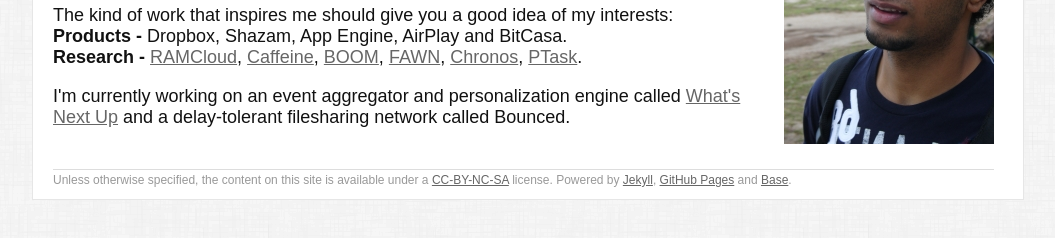
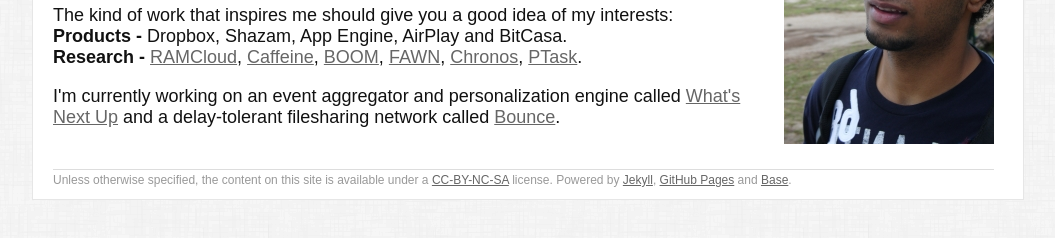
Before and after one commit to tuxicon/raghavsethi.github.com, a Jekyll site: the page index.html, which Jekyll copies as it is, in a window 1280 px wide. Shown: the part 254-492 px from the top of the page, without its empty margins (112-1167 px from the left). Built offline with Jekyll 4.4.1, drawn with Linux system fonts in a browser that asks for light colours; nearby versions of some CDN libraries.

Commit message:
Changed bounced to bounce

```diff
--- a/index.html
+++ b/index.html
@@ -44,7 +44,7 @@
                     <strong>Research - </strong> <a href="http://cacm.acm.org/magazines/2011/7/109885-the-case-for-ramcloud/fulltext">RAMCloud</a>, <a href="http://research.google.com/pubs/pub36726.html">Caffeine</a>,&nbsp;<a href="http://boom.cs.berkeley.edu/">BOOM</a>, <a href="http://www.cs.cmu.edu/~fawnproj/">FAWN</a>, <a href="http://cseweb.ucsd.edu/~voelker/pubs/chronos-socc12.pdf">Chronos</a>, <a href="http://research.microsoft.com/apps/pubs/default.aspx?id=154952">PTask</a>.
                     </p>
 
-                    <p>I'm currently working on an event aggregator and personalization engine called <a href="http://www.whatsnextup.com">What's Next Up</a> and a delay-tolerant filesharing network called Bounced.</p>
+                    <p>I'm currently working on an event aggregator and personalization engine called <a href="http://www.whatsnextup.com">What's Next Up</a> and a delay-tolerant filesharing network called <a href="http://muc.iiitd.edu.in/bounce">Bounce</a>.</p>
                 </div>
                 <div class="col three align-right">
                     <img src="/assets/images/profile.jpg" alt="Raghav Sethi" class="home-profile-image">
--- a/work/index.html
+++ b/work/index.html
@@ -66,8 +66,8 @@
                                 <img src="/assets/images/work/bounced.png" height="200" width="200" alt="Bounced" />
                             </td>
                             <td>
-                                <h4>Bounced</h4><br />
-                                <p>Bounced consists of client (C#) and server (Node.js) applications for an intelligent filesharing network that allows users to request download of files currently unavailable on the network (but existing at an offline node). Bounced caches requests for offline files and replicates the requested data on the user’s friend nodes as soon as the file is online to intelligently increase file availability.</p>
+                                <h4>Bounce</h4><br />
+                                <p>Bounce consists of client (C#) and server (Node.js) applications for an intelligent filesharing network that allows users to request download of files currently unavailable on the network (but existing at an offline node). Bounced caches requests for offline files and replicates the requested data on the user’s friend nodes as soon as the file is online to intelligently increase file availability.</p>
                                 <p>
                                     <strong>Web</strong> <a href="http://muc.iiitd.edu.in/bounce">http://muc.iiitd.edu.in/bounce</a><br />
                                     <strong>Client Source</strong> <a href="https://github.com/raghavsethi/bounce-client">GitHub</a><br />
```
